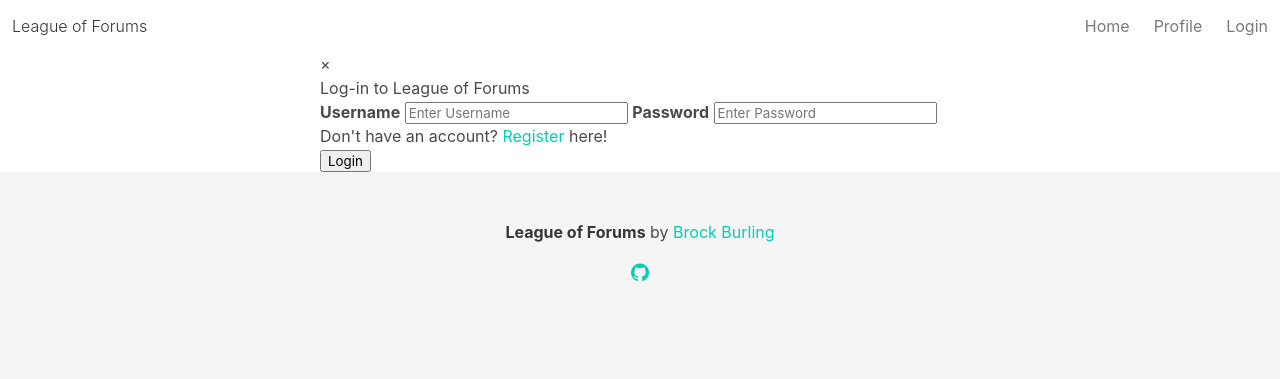
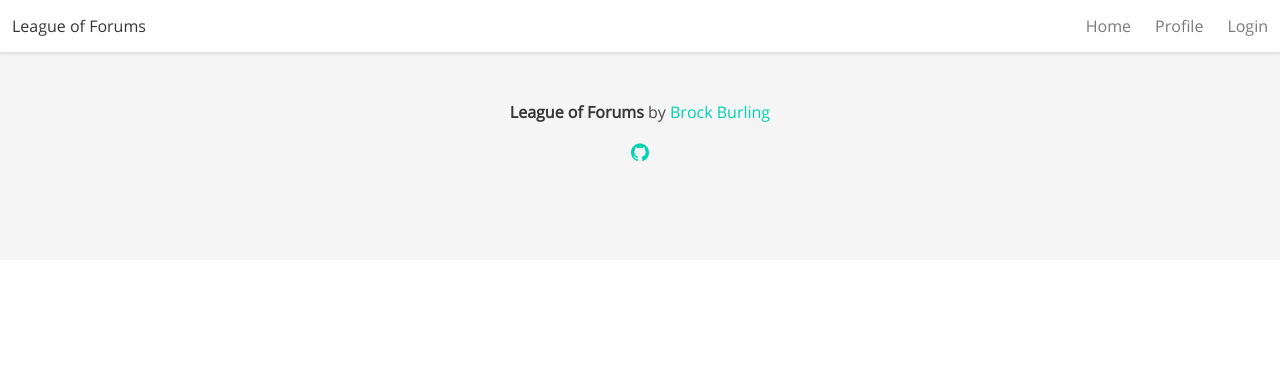
Before and after one commit to bburling1/bantzforums.xyz, a PHP site: template view/login_form.php in a window 1280 px wide. Shown: the top 379 px of the page. Run offline with PHP 8.4, Linux system fonts and the light colour scheme; the template is opened without the code that fills it: most values are stand-ins (such as "Sample title", 1, 10 or a date in 2020).

Commit message:
header, footer, login, registration, categories
remaining: threads, replies, tweaking on forum layout

```diff
--- a/view/css/style.css
+++ b/view/css/style.css
@@ -1,221 +1,4 @@
 /* RESET */
 *{
-    margin: 0;
-    border: 0;
-    padding: 0;
     font-family: OpenSans;
 }
-/* Testing */
-#testcontent{
-    background-color: #d9e1e8;
-    height: 600px;
-}
-
-/* Header + Navigation */
-/* #headerbuffer{
-    height: 50px;
-    width: 100%;
-}
-#navcontainer{
-    position: fixed;
-    background-color: #282c37;
-    display: flex;
-    width: 100%;
-    top: 0;
-    height: 50px;
-}
-#logocontainer{
-    width: 50%;
-    text-align: center;
-    color:
-
-}
-#logotext{
-    font-family: 'League Gothic';
-    color: #9baec8;
-    padding-top: 4.5px;
-}
-#navigation{
-    float: right;
-    width: 50%;
-    text-align: center;
-    list-style-type: none;
-    padding-right: 2.5%;
-}
-#navigation ul{
-    height: 50px;
-}
-#navigation li{
-    display: inline-block;
-}
-#navigation a{
-    display: block;
-    color: #9baec8;
-    text-align: center;
-    padding: 15.5px 17.5px;
-    text-decoration: none;
-}
-#navigation a:hover{
-    background-color: #9baec8;
-    color: #282c37;
-}
-
-/* Footer */
-
-#footercontainer{
-    width: 100%;
-    display: flex;
-    bottom: 0;
-    background-color: #282c37;
-    z-index: 2;
-}
-#copyright{
-    width: 100%;
-    text-align: center;
-    color: #9baec8;
-    padding: 14px 16px;
-}
-
-/* Login Form */
-.login {
-    border: 3px solid #d9e1e8;
-    width: 50%;
-    margin: 10px auto;
-    padding: 5px;
-}
-.form-title{
-    text-align: center;
-    color: #282c37;
-}
-.form-input input {
-    width: 100%;
-    padding: 12px 20px;
-    margin: 8px 0;
-    display: inline-block;
-    border: 1px solid #9baec8;
-    box-sizing: border-box;
-}
-
-.form-submit {
-    background-color: #9baec8;
-    color: #282c37;
-    padding: 14px 20px;
-    margin: 8px 0;
-    border: none;
-    cursor: pointer;
-    width: 100%;
-}
-
-.form-submit:hover {
-    opacity: 0.8;
-}
-
-.form-input {
-    padding: 16px;
-}
-.form-input label{
-    color: #282c37;
-}
-
-/* The Modal (background) */
-#modal {
-    display: none;
-    position: fixed;
-    z-index: 1;
-    left: 0;
-    top: 0;
-    width: 100%;
-    height: 100%;
-    overflow: auto;
-    background-color: rgb(0,0,0);
-    background-color: rgba(0,0,0,0.4);
-}
-
-/* Modal Content/Box */
-.form {
-    background-color: #d9e1e8;
-    margin: 10% auto;
-    padding: 20px;
-    border: 1px solid #9baec8;
-    width: 40%;
-}
-
-/* The Close Button */
-#close {
-    color: #aaa;
-    float: right;
-    font-size: 28px;
-    font-weight: bold;
-}
-
-#close:hover,
-#close:focus {
-    color: black;
-    text-decoration: none;
-    cursor: pointer;
-}
-
-/* Category Page */
-#content {
-    width: 96%;
-    padding: 2%;
-    margin: 0 auto;
-    background-color: #d9e1e8;
-}
-
-#titleheading {
-    text-align: center;
-}
-
-#information {
-    width: 900px;
-    margin: 0 auto;
-    padding: 2%;
-}
-
-#categoriestitle {
-    width: 900px;
-    margin: 0 auto;
-}
-
-#forum_grid {
-    display: flex;
-    flex-wrap: wrap;
-    margin: 0 auto;
-    width: 900px;
-    border: solid;
-}
-
-.category {
-    display: flex;
-    width: 100%;
-    height: 98px;
-    border: solid 1px;
-}
-
-.cattitle {
-    width: 629px;
-    border-right: solid 1px;
-    height: 100%;
-}
-
-.cattitle h3 {
-    padding: 2px;
-}
-
-.cattitle p {
-    padding: 4px;
-}
-
-.catinfo {
-    width: 270px;
-    height: 100%;
-}
-
-/* Registration Form */
-.register {
-    background-color: #d9e1e8;
-    margin: 0 auto;
-    padding: 2%;
-    width: 40%;
-}
--- a/view/header.php
+++ b/view/header.php
@@ -9,14 +9,14 @@
     <link rel="stylesheet" type="text/css" href="fonts/font-awesome.min.css">
     <link rel="stylesheet" type="text/css" href="fonts/font.css">
     <!-- link to CSS -->
-    <!-- <link rel="stylesheet" type="text/css" href="css/style.css"> -->
+    <link rel="stylesheet" type="text/css" href="css/style.css">
     <!-- link to javascript -->
     <script src="js/script.js"></script>
 </head>
 
 <body>
-<!-- <?php //include "login_form.php" ?> -->
-  <nav class="nav">
+<?php include "login_form.php" ?>
+  <nav class="nav has-shadow">
     <div class="nav-left">
       <h1 class="nav-item title">League of Forums</h1>
     </div>
@@ -27,7 +27,7 @@
       <a class="nav-item">
         Profile
       </a>
-      <a class="nav-item">
+      <a onClick="showloginmodal()" class="nav-item">
         Login
       </a>
     </div>
--- a/view/js/script.js
+++ b/view/js/script.js
@@ -1,18 +1,13 @@
-
 // Open the modal
-function showmodal() {
-    document.getElementById('modal').style.display = 'block';
+function showloginmodal() {
+  var x = document.getElementById('loginmodal');
+  x.className = "modal is-active";
+  console.log('Modal Opened');
 }
 
-// Close the modal
+// Close the modal from x
 function closemodal() {
-    document.getElementById('modal').style.display = 'none';
+  var x = document.getElementById('loginmodal');
+  x.className = 'modal';
+  console.log('Modal Closed');
 }
-
-// Close the modal when clicked outside the modal
-window.onclick = function(event) {
-    var modal = document.getElementById('modal');
-    if (event.target == modal) {
-        modal.style.display = "none";
-    }
-}
--- a/view/login_form.php
+++ b/view/login_form.php
@@ -1,20 +1,34 @@
-<!-- The Modal -->
-<div id="modal">
-
-  <!-- Modal content -->
-  <div class="form modal-content">
-    <span onclick="closemodal()" id="close">&times;</span>
-    <form class="login" action="">
-        <h2 class="form-title">Log-in to League of Forums</h2>
-        <div class="form-input">
-            <label><b>Username</b></label>
-            <input type="text" placeholder="Enter Username" name="uname" required>
-            <label><b>Password</b></label>
-            <input type="password" placeholder="Enter Password" name="pass" required>
-            <p>Don't have an account? <a href="registration_form.php">Register</a> here!</p>
-            <button class="form-submit" type="submit">Login</button>
+<div id="loginmodal" class="modal">
+  <div onClick="closemodal()" class="modal-background"></div>
+  <div class="modal-card">
+    <header class="modal-card-head">
+      <p class="modal-card-title">Login to League of Forums</p>
+      <button onClick="closemodal()" class="delete"></button>
+    </header>
+    <section class="modal-card-body">
+      <form class="form login">
+        <div class="field">
+          <label class="label"><b>Username</b></label>
+          <p class="control">
+            <input class="input is-medium" type="text" placeholder="Username" name="username" required>
+          </p>
         </div>
-    </form>
+        <div class="field">
+          <label class="label"><b>Password</b></label>
+          <p class="control">
+            <input class="input is-medium" type="password" placeholder="Password" name="password" required>
+          </p>
+        </div>
+        <p>Don't have an account? <a href="registration_form.php">Register</a> here!</p>
+        <div class="field is-grouped">
+          <p class="control">
+            <button class="button is-primary" type="submit">Login</button>
+          </p>
+          <a onClick="closemodal()" class="button">Cancel</a>
+        </div>
+      </form>
+    </section>
+    <footer class="modal-card-foot">
+    </footer>
   </div>
-
 </div>
```
Also changed, not shown: view/categories.php (+13 -10 lines), view/registration_form.php (+35 -13 lines).
